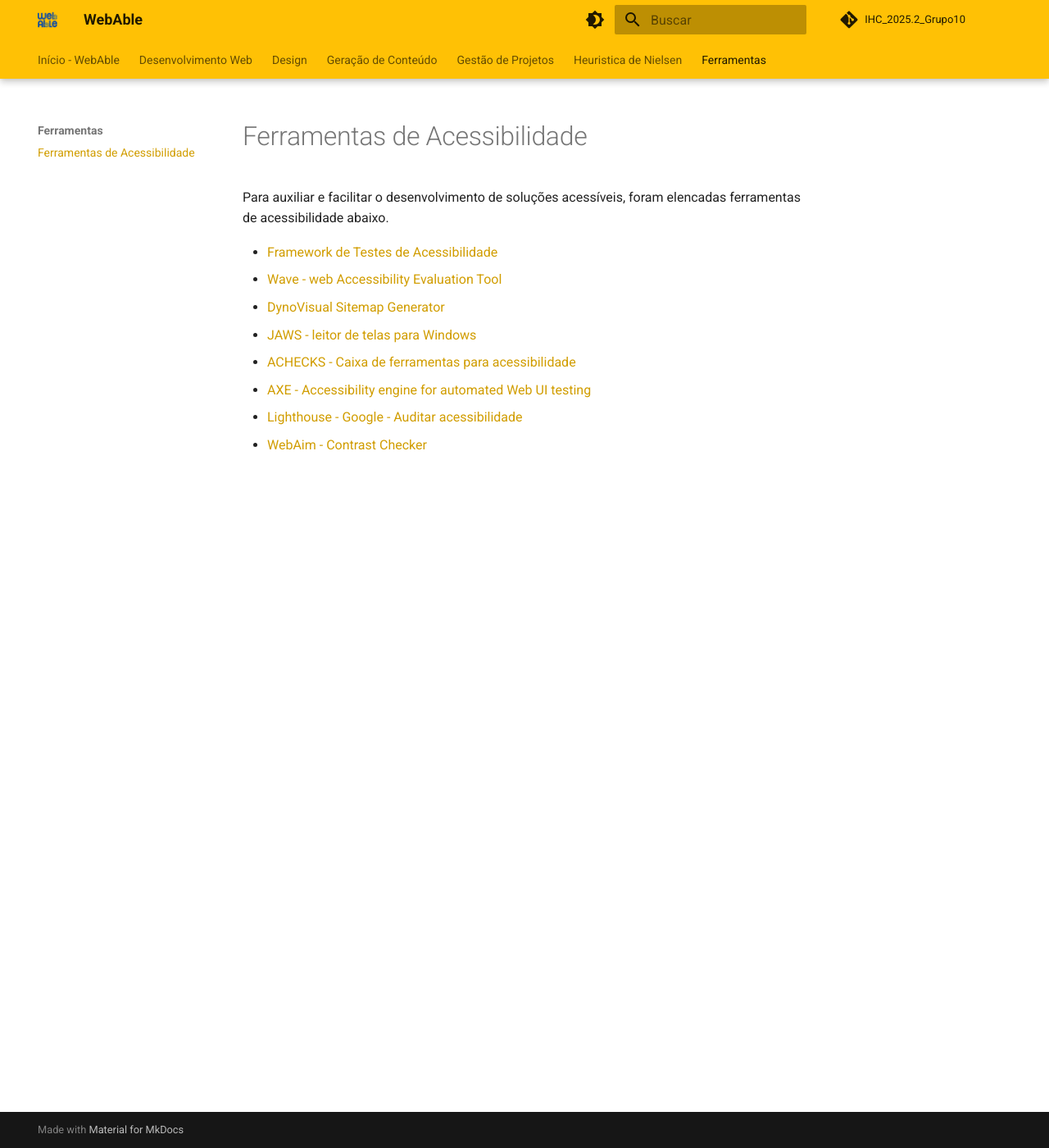
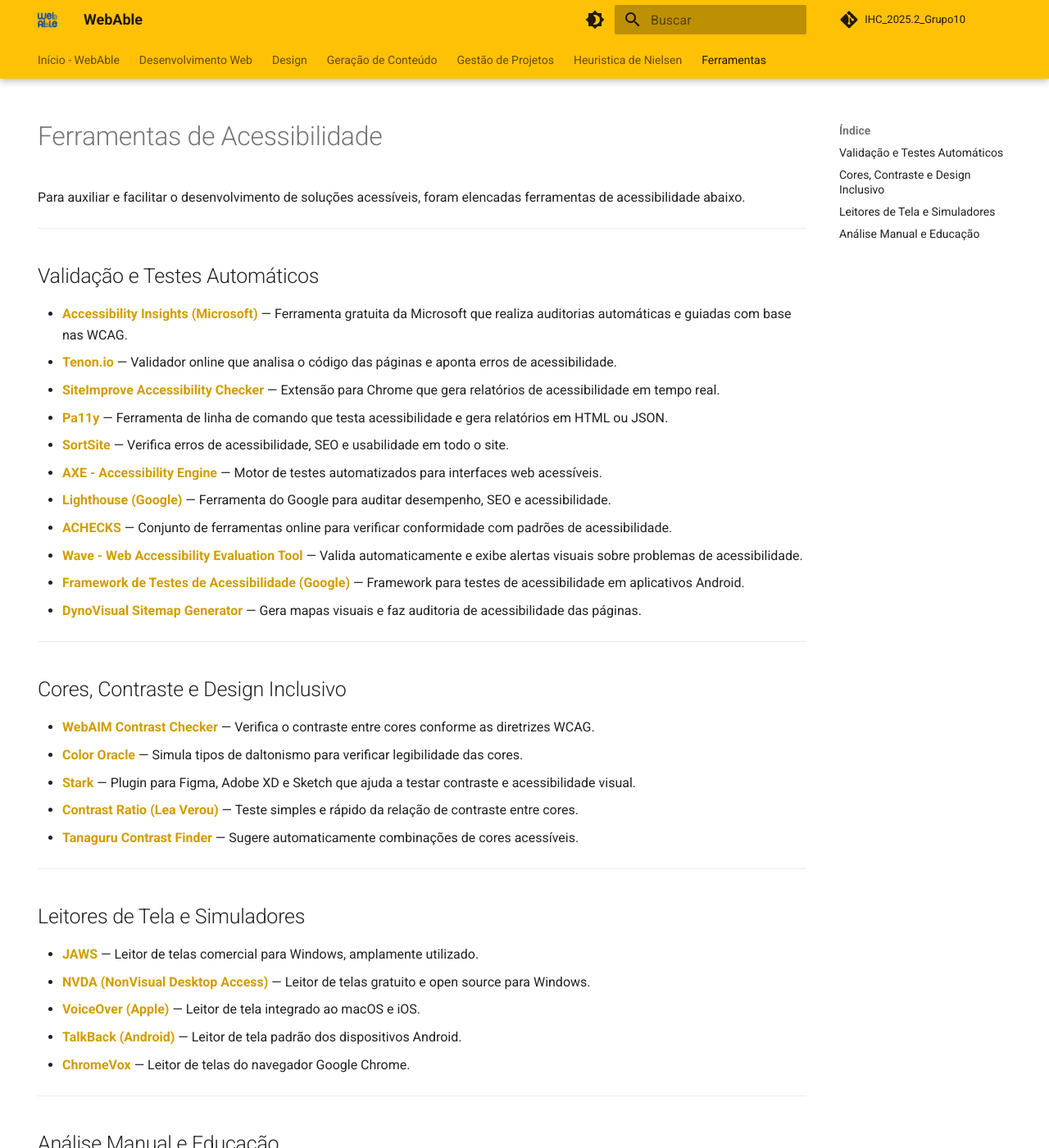
Before and after one commit to UnB-IHC/IHC_2025.2_Grupo10, an MkDocs documentation site: the page built from docs/tools/ferramentas.md, in a window 1280 px wide and 1400 px high. Shown: the whole window at 82% size. Built offline with MkDocs 1.6.1 and Material for MkDocs 9.7.7, drawn with Linux system fonts in a browser that asks for light colours; a script that is not in the unit is left out; comment, search, counter and statistics services are not loaded; some of the changed text lies outside the part shown.

Commit message:
correções

```diff
--- a/docs/tools/ferramentas.md
+++ b/docs/tools/ferramentas.md
@@ -1,13 +1,52 @@
+hide: [navigation]
+
 # Ferramentas de Acessibilidade
 
 Para auxiliar e facilitar o desenvolvimento de soluções acessíveis, foram elencadas ferramentas de acessibilidade abaixo.
 
+---
 
-- [Framework de Testes de Acessibilidade ](https://github.com/google/Accessibility-Test-Framework-for-Android)
-- [Wave - web Accessibility Evaluation Tool](https://wave.webaim.org/)
-- [DynoVisual Sitemap Generator](https://dynomapper.com/)
-- [JAWS - leitor de telas para Windows](https://www.tecassistiva.com.br/catalogo/jaws/)
-- [ACHECKS - Caixa de ferramentas para acessibilidade](https://www.achecks.org/)
-- [AXE - Accessibility engine for automated Web UI testing](https://github.com/dequelabs/axe-core)
-- [Lighthouse - Google - Auditar acessibilidade](https://developer.chrome.com/docs/lighthouse)
-- [WebAim - Contrast Checker](https://webaim.org/resources/contrastchecker/)
+##  Validação e Testes Automáticos
+
+- [**Accessibility Insights (Microsoft)**](https://accessibilityinsights.io/) — Ferramenta gratuita da Microsoft que realiza auditorias automáticas e guiadas com base nas WCAG.
+- [**Tenon.io**](https://tenon.io/) — Validador online que analisa o código das páginas e aponta erros de acessibilidade.
+- [**SiteImprove Accessibility Checker**](https://siteimprove.com/en/accessibility/accessibility-checker/) — Extensão para Chrome que gera relatórios de acessibilidade em tempo real.
+- [**Pa11y**](https://pa11y.org/) — Ferramenta de linha de comando que testa acessibilidade e gera relatórios em HTML ou JSON.
+- [**SortSite**](https://www.powermapper.com/products/sortsite/) — Verifica erros de acessibilidade, SEO e usabilidade em todo o site.
+- [**AXE - Accessibility Engine**](https://github.com/dequelabs/axe-core) — Motor de testes automatizados para interfaces web acessíveis.
+- [**Lighthouse (Google)**](https://developer.chrome.com/docs/lighthouse) — Ferramenta do Google para auditar desempenho, SEO e acessibilidade.
+- [**ACHECKS**](https://www.achecks.org/) — Conjunto de ferramentas online para verificar conformidade com padrões de acessibilidade.
+- [**Wave - Web Accessibility Evaluation Tool**](https://wave.webaim.org/) — Valida automaticamente e exibe alertas visuais sobre problemas de acessibilidade.
+- [**Framework de Testes de Acessibilidade (Google)**](https://github.com/google/Accessibility-Test-Framework-for-Android) — Framework para testes de acessibilidade em aplicativos Android.
+- [**DynoVisual Sitemap Generator**](https://dynomapper.com/) — Gera mapas visuais e faz auditoria de acessibilidade das páginas.
+
+---
+
+##  Cores, Contraste e Design Inclusivo
+
+- [**WebAIM Contrast Checker**](https://webaim.org/resources/contrastchecker/) — Verifica o contraste entre cores conforme as diretrizes WCAG.
+- [**Color Oracle**](https://colororacle.org/) — Simula tipos de daltonismo para verificar legibilidade das cores.
+- [**Stark**](https://www.getstark.co/) — Plugin para Figma, Adobe XD e Sketch que ajuda a testar contraste e acessibilidade visual.
+- [**Contrast Ratio (Lea Verou)**](https://contrast-ratio.com/) — Teste simples e rápido da relação de contraste entre cores.
+- [**Tanaguru Contrast Finder**](https://contrast-finder.tanaguru.com/) — Sugere automaticamente combinações de cores acessíveis.
+
+---
+
+##  Leitores de Tela e Simuladores
+
+- [**JAWS**](https://www.tecassistiva.com.br/catalogo/jaws/) — Leitor de telas comercial para Windows, amplamente utilizado.
+- [**NVDA (NonVisual Desktop Access)**](https://www.nvaccess.org/) — Leitor de telas gratuito e open source para Windows.
+- [**VoiceOver (Apple)**](https://support.apple.com/voiceover) — Leitor de tela integrado ao macOS e iOS.
+- [**TalkBack (Android)**](https://support.google.com/accessibility/android/answer/6283677?hl=pt-BR) — Leitor de tela padrão dos dispositivos Android.
+- [**ChromeVox**](https://chrome.google.com/webstore/detail/chromevox-classic-extensi/kgejglhpjiefppelpmljglcjbhoiplfn) — Leitor de telas do navegador Google Chrome.
+
+---
+
+##  Análise Manual e Educação
+
+- [**WCAG-EM Report Tool (W3C)**](https://www.w3.org/WAI/eval/report-tool/) — Ferramenta oficial do W3C para criar relatórios de conformidade WCAG.
+- [**Inclusive Design Principles**](https://inclusivedesignprinciples.org/) — Guia com princípios de design inclusivo aplicáveis a qualquer projeto digital.
+- [**A11y Project Checklist**](https://www.a11yproject.com/checklist/) — Lista interativa baseada nas WCAG com explicações e exemplos práticos.
+- [**Deque University**](https://dequeuniversity.com/) — Plataforma educacional com cursos e materiais sobre acessibilidade digital.
+
+---
```
Also changed, not shown: docs/devWeb/non_text_content.md (+43 -43 lines), docs/index.md (+3 -1 lines).
